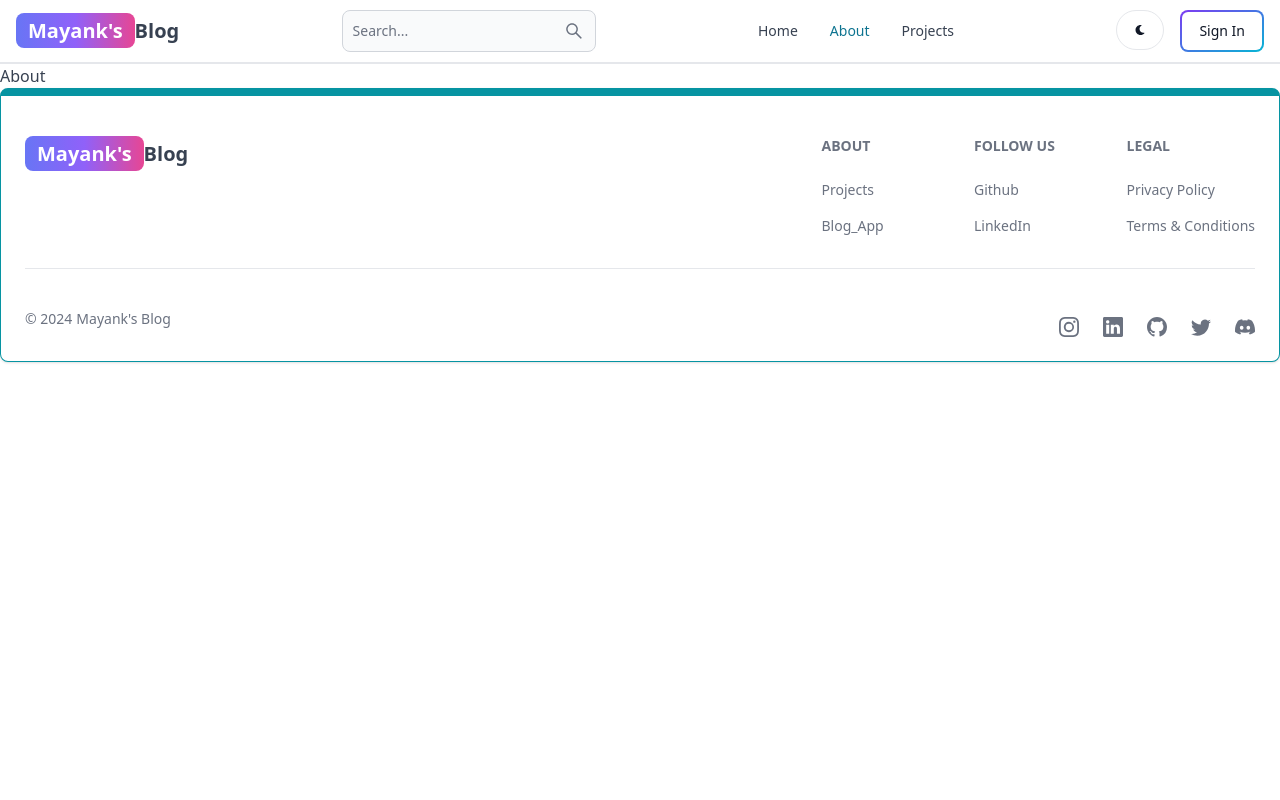
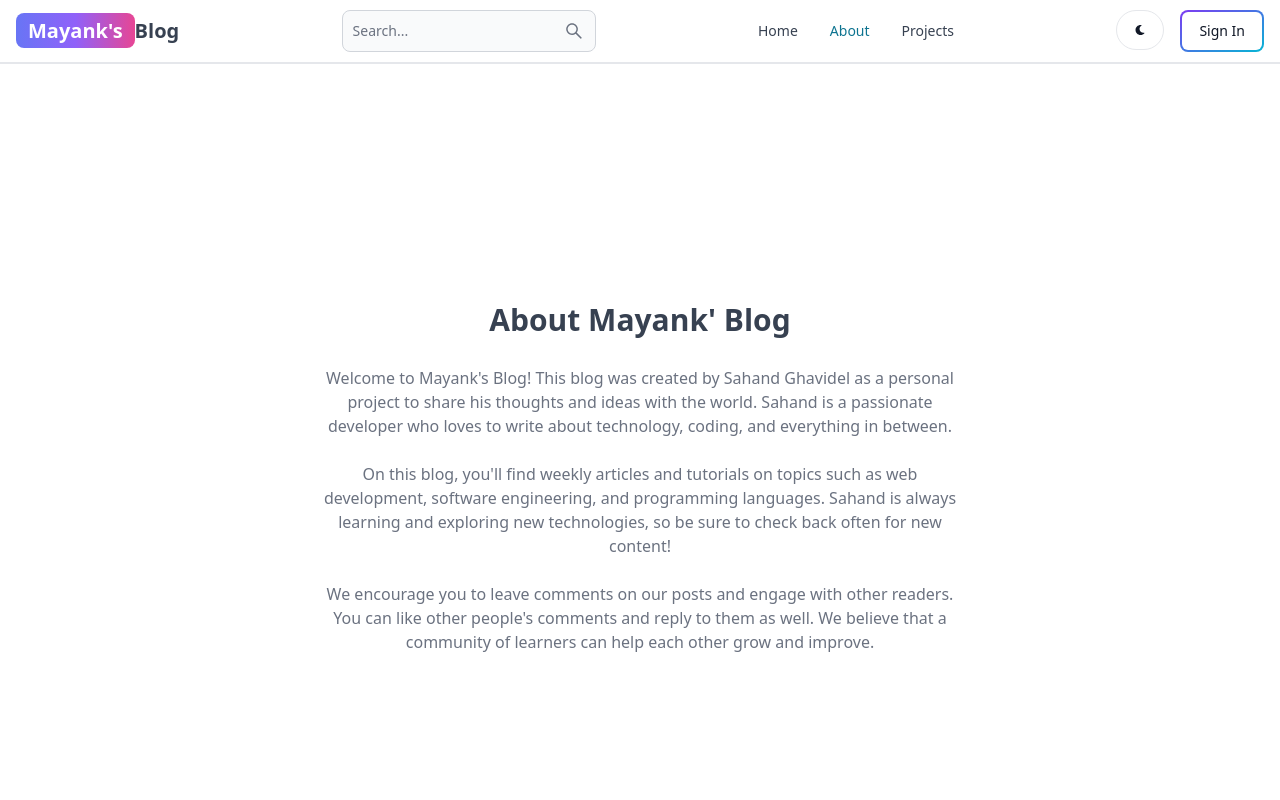
Before and after one commit to Mayank-2112/Blog_App, a React (Vite) app in the folder client/: page /about in a window 1280 px wide. Shown: the top 800 px of the page. Built offline with nearby package versions, Linux system fonts and the light colour scheme; no server answers.

Commit message:
complete about and project page

```diff
--- a/client/src/pages/About.jsx
+++ b/client/src/pages/About.jsx
@@ -2,6 +2,36 @@
 
 export default function About() {
   return (
-    <div>About</div>
+    <div className='min-h-screen flex items-center justify-center'>
+      <div className='max-w-2xl mx-auto p-3 text-center'>
+        <div>
+          <h1 className='text-3xl font font-semibold text-center my-7'>
+            About Mayank' Blog
+          </h1>
+          <div className='text-md text-gray-500 flex flex-col gap-6'>
+            <p>
+              Welcome to Mayank's Blog! This blog was created by Sahand Ghavidel
+              as a personal project to share his thoughts and ideas with the
+              world. Sahand is a passionate developer who loves to write about
+              technology, coding, and everything in between.
+            </p>
+
+            <p>
+              On this blog, you'll find weekly articles and tutorials on topics
+              such as web development, software engineering, and programming
+              languages. Sahand is always learning and exploring new
+              technologies, so be sure to check back often for new content!
+            </p>
+
+            <p>
+              We encourage you to leave comments on our posts and engage with
+              other readers. You can like other people's comments and reply to
+              them as well. We believe that a community of learners can help
+              each other grow and improve.
+            </p>
+          </div>
+        </div>
+      </div>
+    </div>
   )
 }
--- a/client/src/pages/Projects.jsx
+++ b/client/src/pages/Projects.jsx
@@ -1,7 +1,11 @@
 import React from 'react'
-
+import CallToAction from '../components/CallToAction';
 export default function Projects() {
   return (
-    <div>Projects</div>
+    <div className='min-h-screen max-w-2xl mx-auto flex justify-center items-center flex-col gap-6 p-3'>
+      <h1 className='text-3xl font-semibold'>Projects</h1>
+      <p className='text-md text-gray-500'>Build fun and engaging projects while learning HTML, CSS, and JavaScript!</p>
+      <CallToAction />
+    </div>
   )
 }
```
